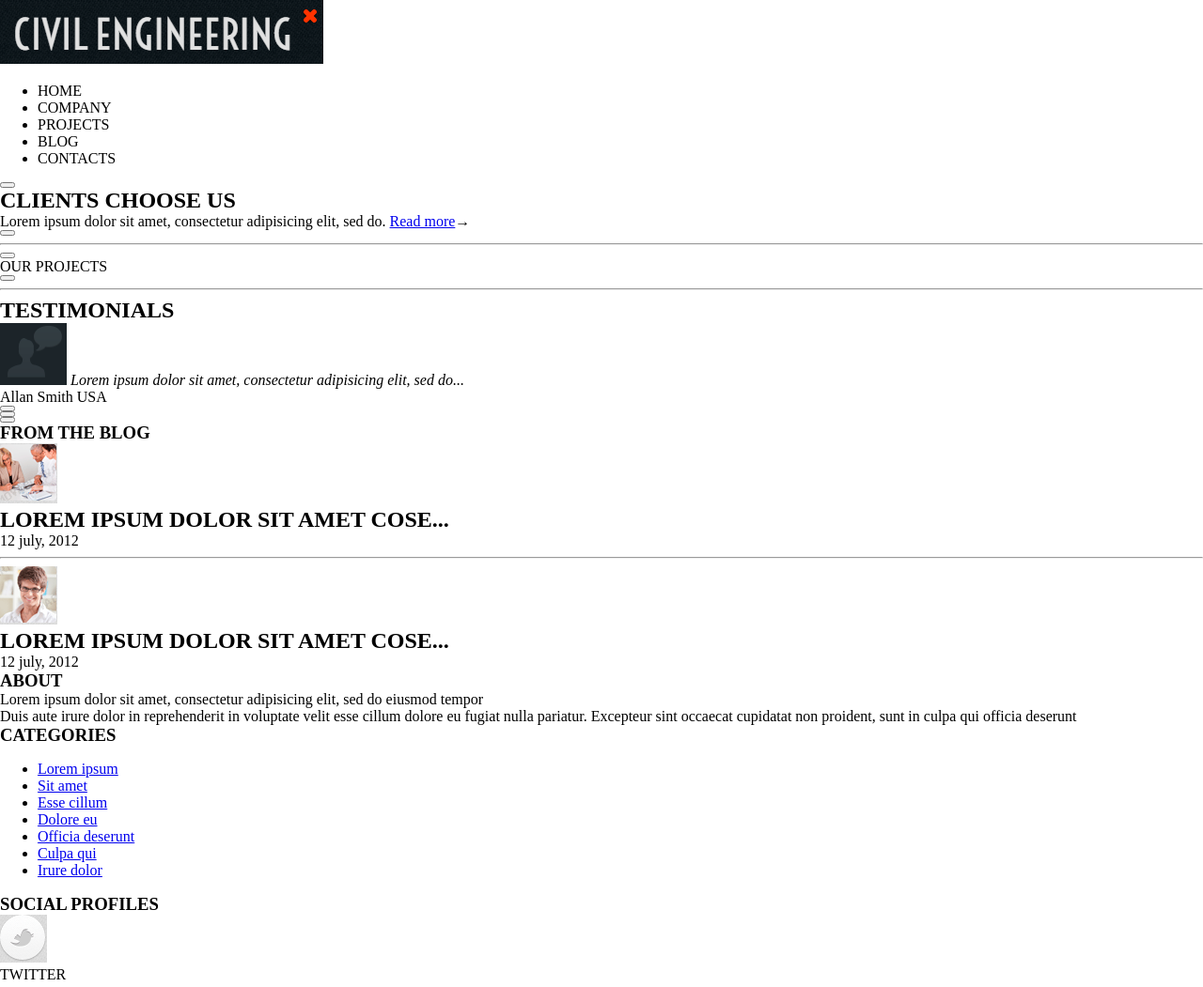
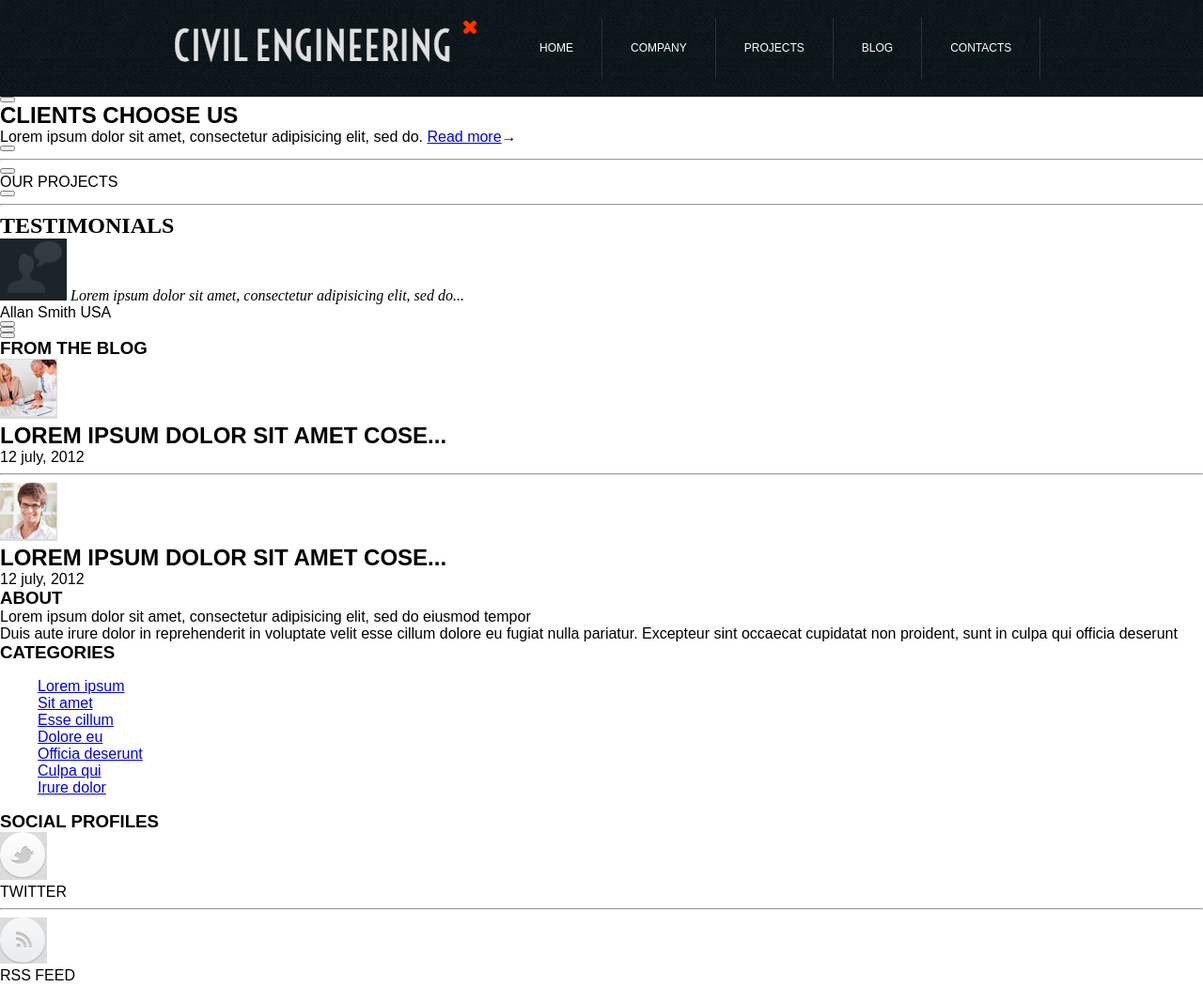
Before and after one commit to RadoAz/sliced_site, a plain HTML site: page index.html in a window 1280 px wide. Shown: the top 1051 px of the page at 94% size. Drawn offline with Linux system fonts and the light colour scheme.

Commit message:
Header ccs ready, except active button

```diff
--- a/css/styles.css
+++ b/css/styles.css
@@ -1,5 +1,6 @@
 header, banner, article, aside, footer, button {
- display: block;
+  display: block;
+  font-family: Arial;
 }
 
 html, body, p, h1, h2, h3, a, div, img, input {
@@ -8,6 +9,57 @@ html, body, p, h1, h2, h3, a, div, img, input {
 }
 
 @font-face {
- font-family: 'Open_Sans';
- src: url(../fonts/Open_Sans.ttf);
+ font-family: 'MyriadPro_Condensed';
+ src: url(../fonts/MutiadPro-Cond.otf);
 }
+
+p {
+  font-family: Arial, Verdana, sans-serif;
+}
+
+body {
+  width: 100%;
+}
+                                   /*BOOOOOOOODY CLOSED*/
+header {
+  width: 100%;
+  height: 103px;
+  background: url(../images/bgg.png) repeat-x;
+  padding: 12px 0;
+  box-sizing: border-box;
+}
+
+.headerdiv {
+  padding: 10px auto;
+  overflow: hidden;
+  width: 940px;
+  margin: 0 auto;
+}
+
+ul {
+  list-style-type: none;
+}
+
+header li {
+  float: left;
+  color: #ffffff;
+  font-size: 12px;
+  border-right: solid 1px #2d3135;
+  padding: 0 30px;
+  margin-top: -9px;
+  line-height: 65px;
+  vertical-align: middle;
+}
+
+header li:first-child {
+  margin-left: 30px;
+}
+
+header img {
+  float: left;
+}
+
+header a {
+  color: #ffffff;
+  text-decoration: none;
+}
--- a/index.html
+++ b/index.html
@@ -8,14 +8,16 @@
   </head>
   <body>
     <header>
-      <img src="images/logo.gif">
-      <ul>
-        <li>HOME</li>
-        <li>COMPANY</li>
-        <li>PROJECTS</li>
-        <li>BLOG</li>
-        <li>CONTACTS</li>
-      </ul>
+      <div class="headerdiv">
+        <img src="images/logo.gif">
+        <ul>
+          <li class="active_nav"><a href="#">HOME</a></li>
+          <li><a href="#">COMPANY</a></li>
+          <li><a href="#">PROJECTS</a></li>
+          <li><a href="#">BLOG</a></li>
+          <li><a href="#">CONTACTS</a></li>
+        </ul>
+      </div>
     </header>     <!----HEADER CLOSED---------->
     <banner>
       <div class="banner"></div>
```
Also changed, not shown: fonts/MyriadPro-Cond.otf (added), images/bgg.png (added).
